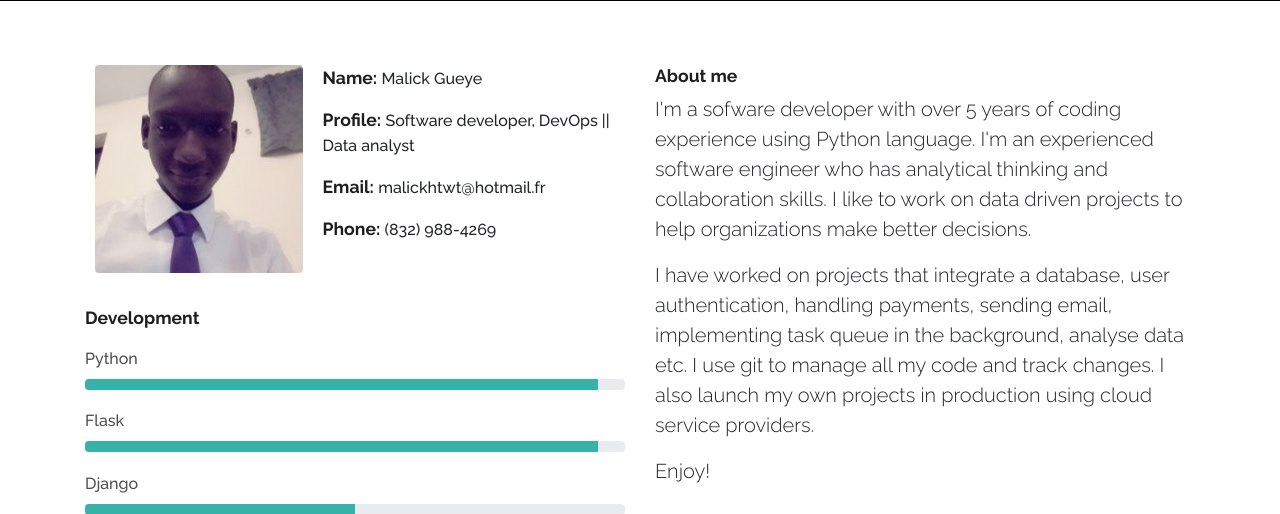
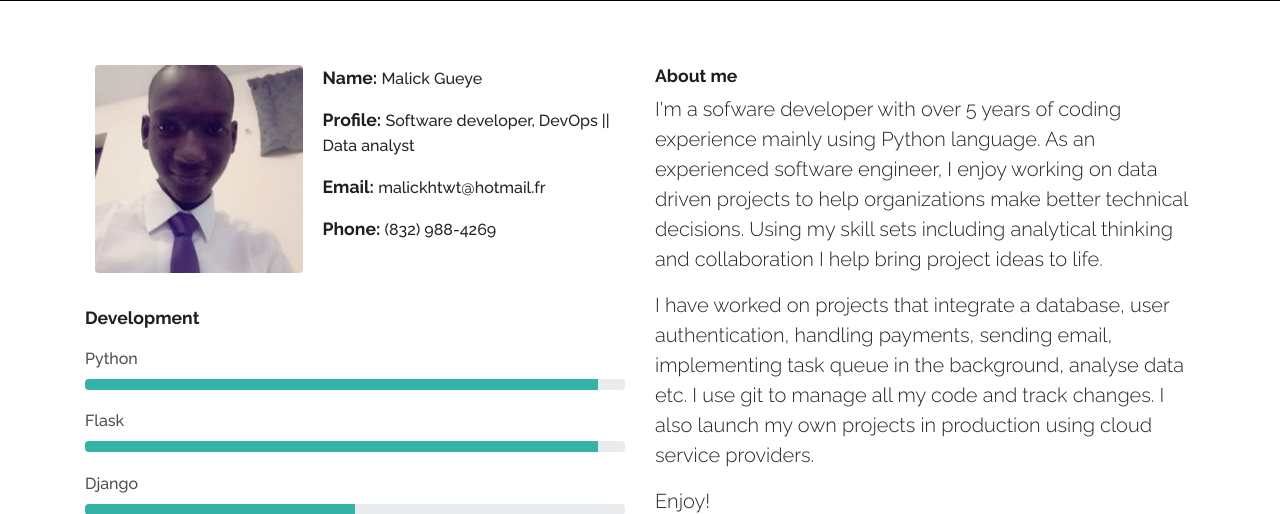
Before and after one commit to malickhtwt/Portfolio, a Flask app: page / in a window 1280 px wide. Shown: the part 749-1263 px from the top of the page. Run offline with Flask 2, Linux system fonts and the light colour scheme; some libraries are stand-ins or nearby versions; some web fonts are replaced.

Commit message:
changes to the about me

```diff
--- a/portfolio/blueprints/page/templates/page/home.html
+++ b/portfolio/blueprints/page/templates/page/home.html
@@ -176,10 +176,7 @@
                       </h5>
                     </div>
                     <p class="lead">
-                      I'm a sofware developer with over 5 years of coding experience using Python language. I'm an experienced software engineer who has analytical thinking and collaboration skills. I like to work on data driven projects to help organizations
-                      make better decisions.
-
-
+                      I'm a sofware developer with over 5 years of coding experience mainly using Python language. As an experienced software engineer, I enjoy working on data driven projects to help organizations make better technical decisions. Using my skill sets including analytical thinking and collaboration I help bring project ideas to life.
                     </p>
                     <p class="lead">
                        I have worked on projects that integrate a database, user authentication, handling payments, sending email, implementing task queue in the background, analyse data etc. I use git to manage all my code and track changes. I also launch my own projects in production using cloud service providers.
```
